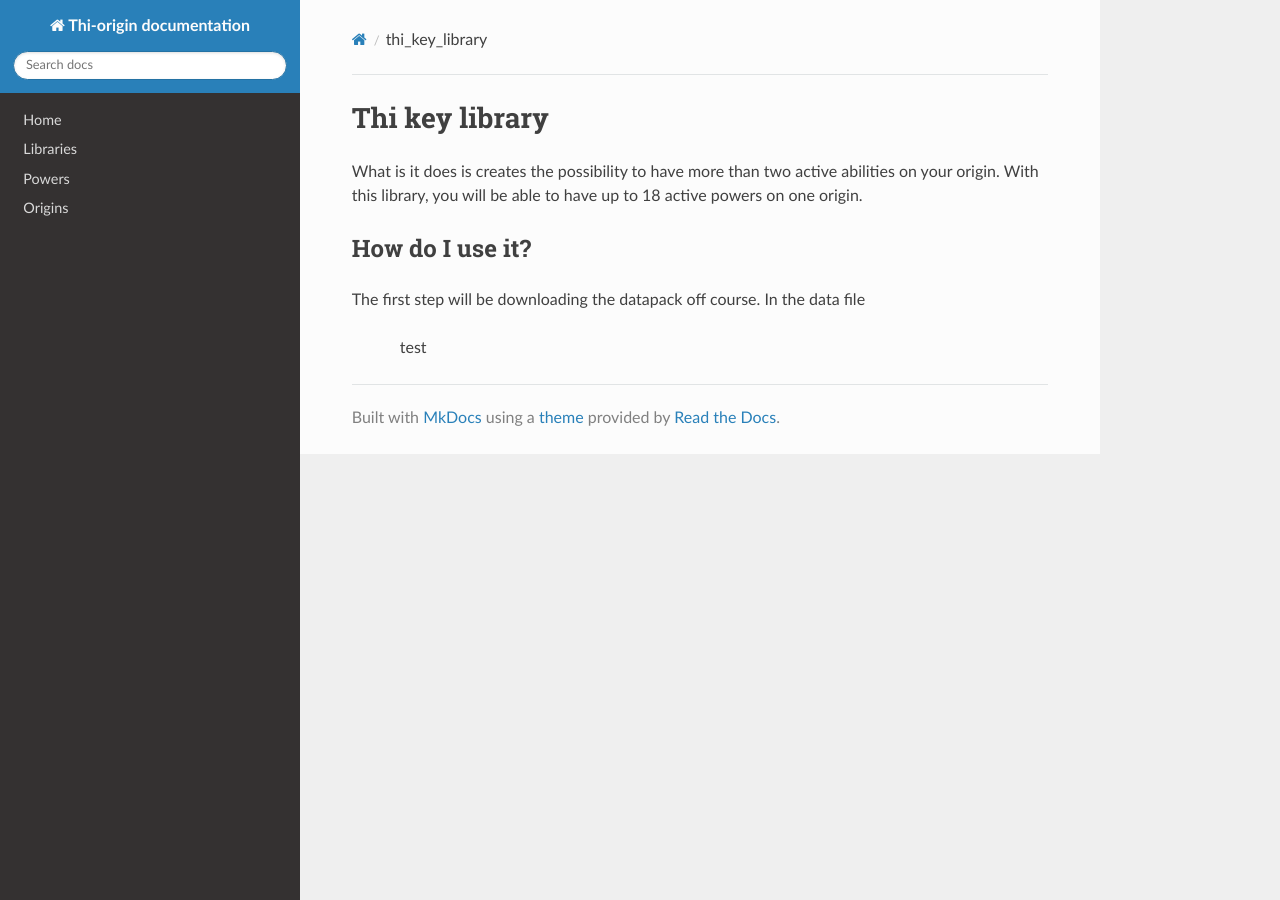
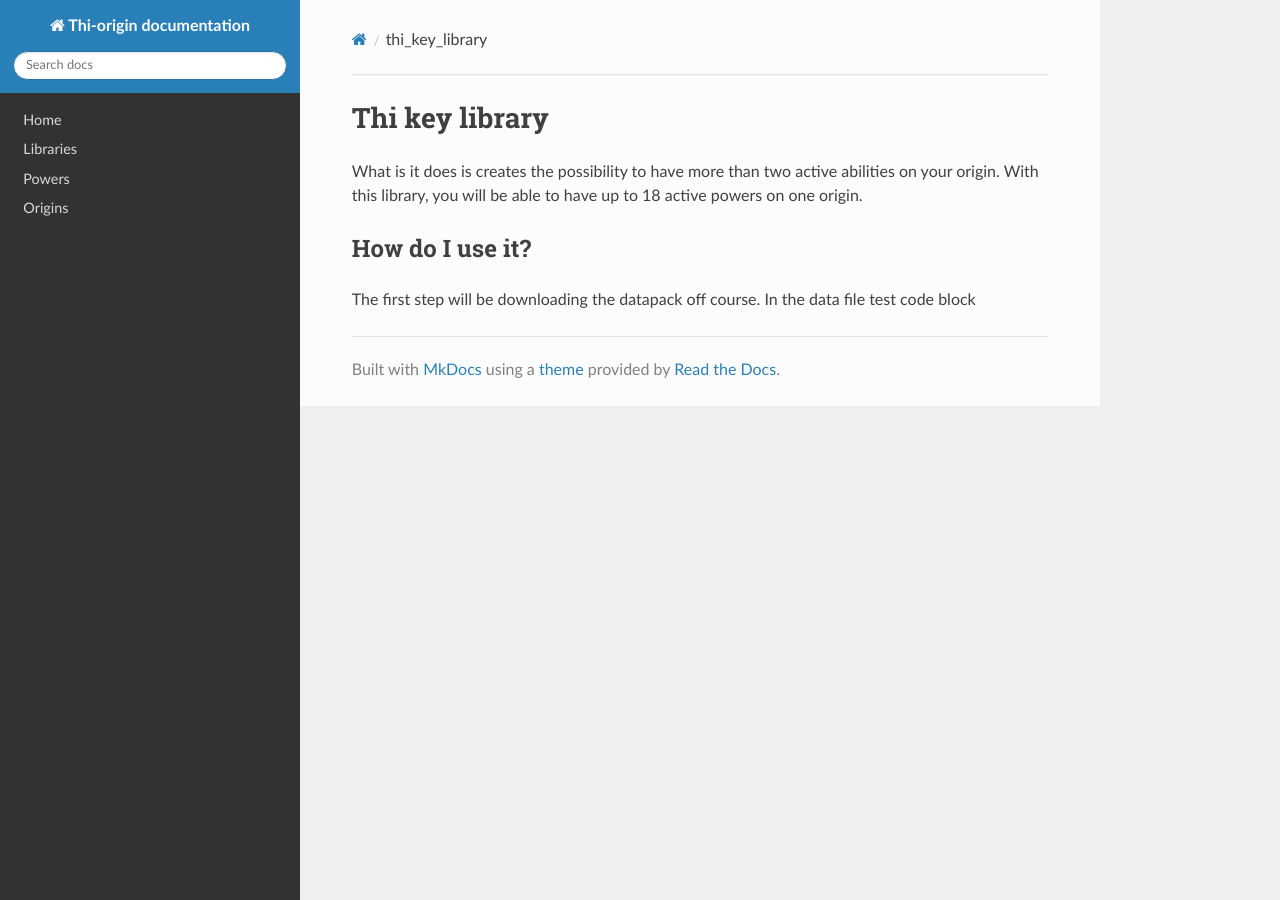
Before and after one commit to MisionThi/thi-origins-stuff, an MkDocs documentation site: the page built from docs/thi_key_library.md, in a window 1280 px wide. Built offline with MkDocs 1.6.1, drawn with Linux system fonts in a browser that asks for light colours; nearby versions of some CDN libraries.

Commit message:
Update thi_key_library.md

```diff
--- a/docs/thi_key_library.md
+++ b/docs/thi_key_library.md
@@ -10,4 +10,4 @@ With this library, you will be able to have up to 18 active powers on one origin
 
 ## How do I use it?
 The first step will be downloading the datapack off course. In the data file
->> test
+    test code block
```
